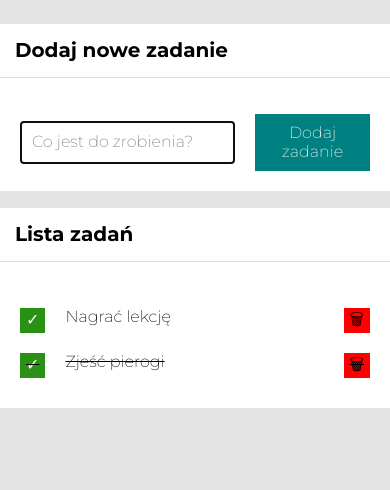
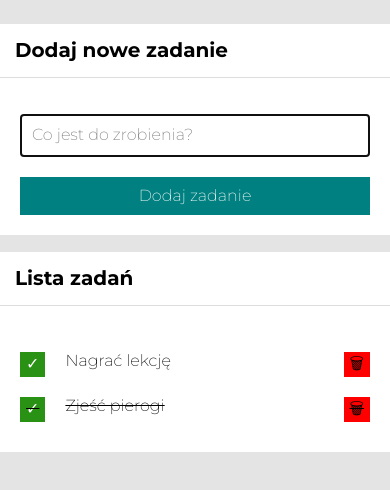
Before and after one commit to Tomasz-Szczepanek/to-do-list, a plain HTML site: page index.html in a window 390 px wide. Shown: the part 76-566 px from the top of the page. Drawn offline with nearby package versions, Linux system fonts and the light colour scheme.

Commit message:
added media queries to input

```diff
--- a/css/form.css
+++ b/css/form.css
@@ -7,6 +7,12 @@
     align-items: center;
     justify-content: center;
     font-size: 16px;
+}
+
+@media (max-width: 567px){
+    .form{
+        grid-template-columns: 1fr;
+    }
 }
 
 .form__input {
```
